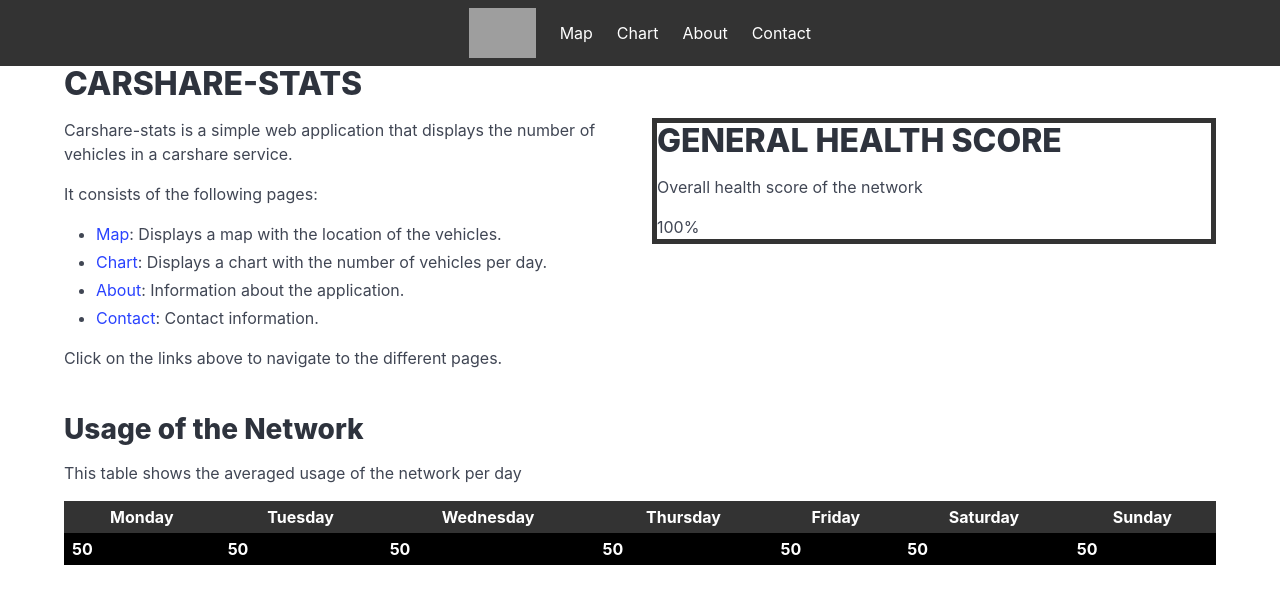
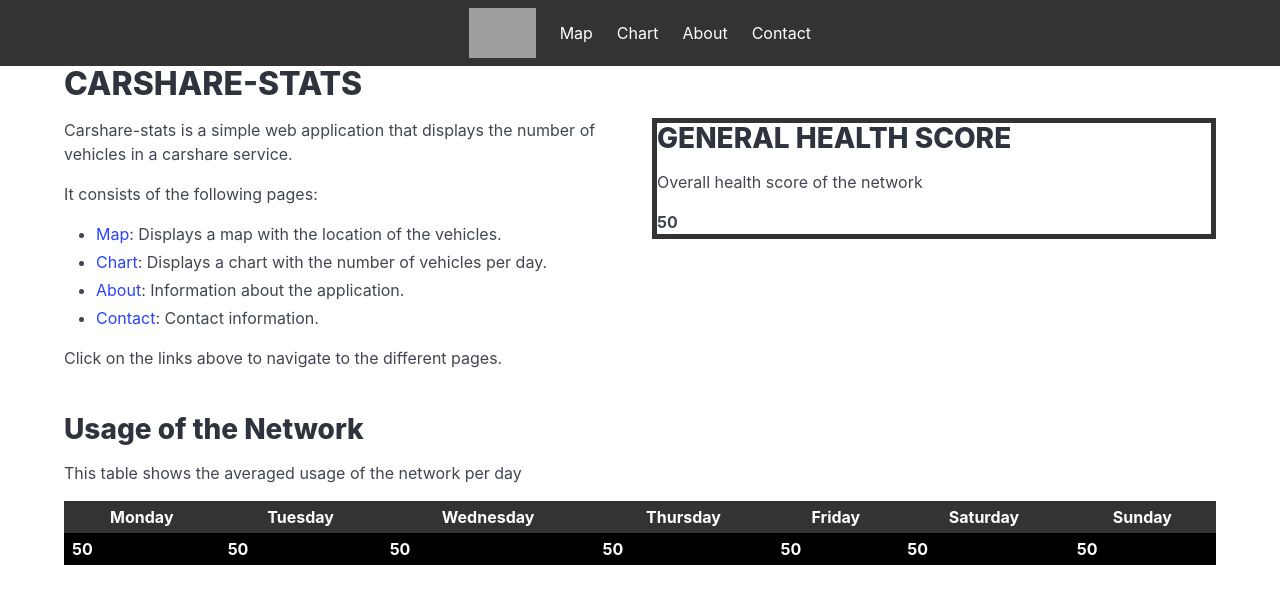
Before and after one commit to Cloudsky01/careshare-stats, a SvelteKit app: page / in a window 1280 px wide. Shown: the top 604 px of the page. Built offline with nearby package versions, Linux system fonts and the light colour scheme; no server answers; grey boxes are pictures that could not be loaded.

Commit message:
Added health container in home page

```diff
--- a/src/routes/+page.svelte
+++ b/src/routes/+page.svelte
@@ -1,6 +1,7 @@
 <script>
-	import UsageOfNetworkTable from '$lib/components/UsageOfNetworkTable.svelte';
-    import 'bulma/css/bulma.css';
+	import UsageOfNetworkCounter from '$lib/components/UsageOfNetworkCounter.svelte';
+  import UsageOfNetworkTable from '$lib/components/UsageOfNetworkTable.svelte';
+  import 'bulma/css/bulma.css';
 </script>
 
 <div class="content">
@@ -19,9 +20,9 @@
     </div>
     <div class="column">
       <div class="health-container">
-        <h1>GENERAL HEALTH SCORE</h1>
+        <h2>GENERAL HEALTH SCORE</h2>
         <p>Overall health score of the network</p>
-        <p>100%</p>
+        <UsageOfNetworkCounter />
       </div>
     </div>
   </div>
```
